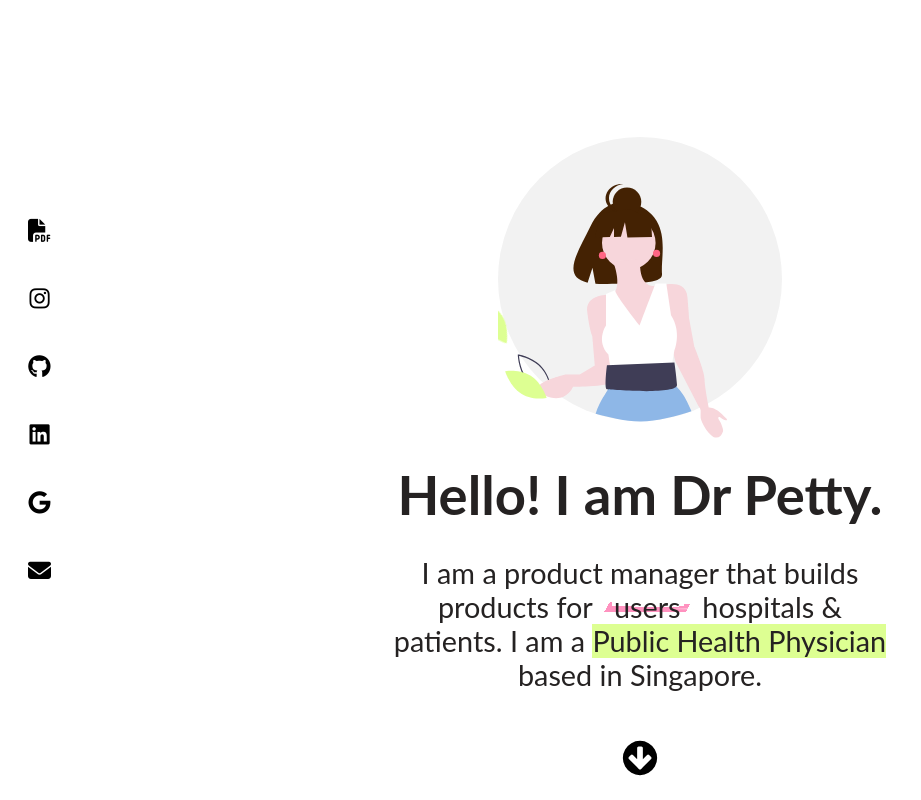
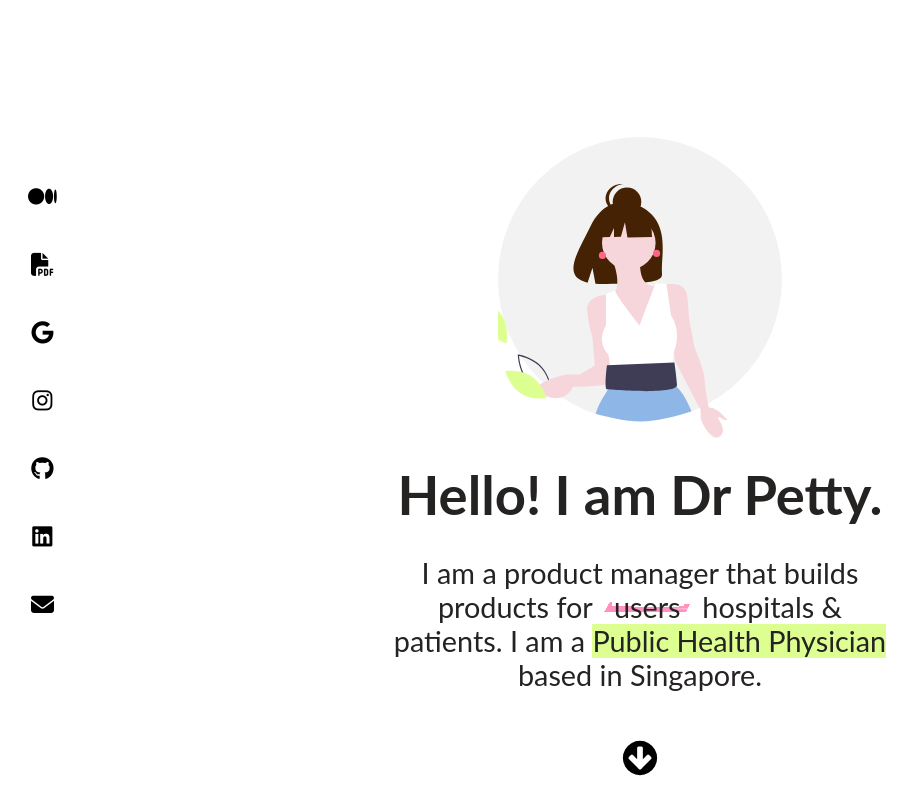
Before and after one commit to pettypychen/archive-portfolio-2, a plain HTML site: page index.html in a window 1280 px wide. Shown: the top 800 px of the page, without its empty margins (0-921 px from the left). Drawn offline with Linux system fonts and the light colour scheme.

Commit message:
Updated sidebar

```diff
--- a/index.html
+++ b/index.html
@@ -1,6 +1,13 @@
 <!DOCTYPE html>
-<html>
+
+<html lang="en">
 <head>
+  <meta charset="utf-8">
+
+  <title>My portfolio</title>
+  <meta name="description" content="The HTML5 Herald">
+  <meta name="pettypychen" content="SitePoint">
+
   <link rel="stylesheet" href="styles.css">
   <link rel="stylesheet" href="https://cdnjs.cloudflare.com/ajax/libs/font-awesome/4.7.0/css/font-awesome.min.css">
   <link href="https://fonts.googleapis.com/css?family=Alegreya|Roboto&display=swap" rel="stylesheet">
@@ -10,14 +17,16 @@
     <!-- Add font awesome icons -->
     <!-- The social media icon bar -->
     <div class="icon-bar">
+      <a href="https://medium.com/el-gatos-secret-thoughts/work-portfolio-e6b5b3533e67" class="medium"><i class="fab fa-medium"></i></a>
       <a href="https://drive.google.com/file/d/1g7iD_eRKEmXbckdbpUly6-NOXgIOtW8B/view?usp=sharing" class="cv"><i class="fas fa-file-pdf"></i></a>
+      <a href="https://drive.google.com/open?id=1PEfOetsIVVqqOTtQgsdPevhnMFKVHy1K" class="google"><i class="fab fa-google"></i></a>
       <a href="https://instagram.com/pettypychen" class="instagram"><i class="fab fa-instagram"></i></a>
       <a href="https://github.com/pettypychen" class="github"><i class="fab fa-github"></i></a>
       <a href="https://linkedin.com/in/pettypinyuchen" class="linkedin"><i class="fab fa-linkedin"></i></a>
-      <a href="https://drive.google.com/open?id=1PEfOetsIVVqqOTtQgsdPevhnMFKVHy1K" class="google"><i class="fab fa-google"></i></a>
       <a href="mailto:petty.chen@alumni.duke.edu" class="email"><i class="fas fa-envelope"></i></a>
     </div>
-</header>
+</head>
+
 <body>
   <!--Title text-->
 <div class="buffer">
```
